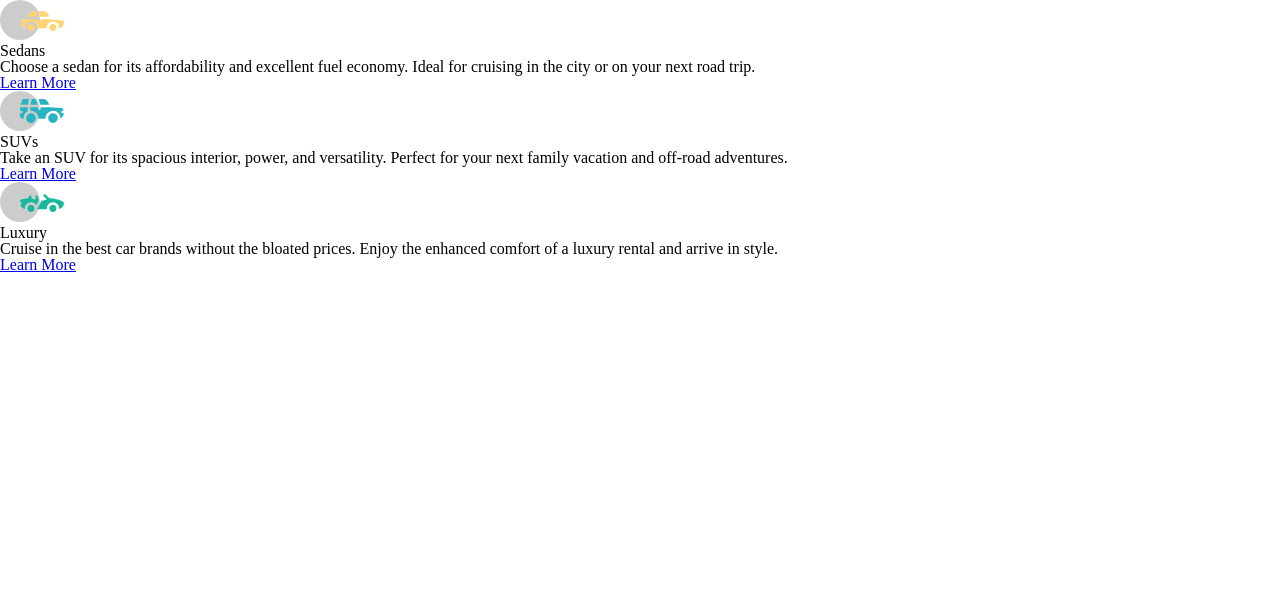
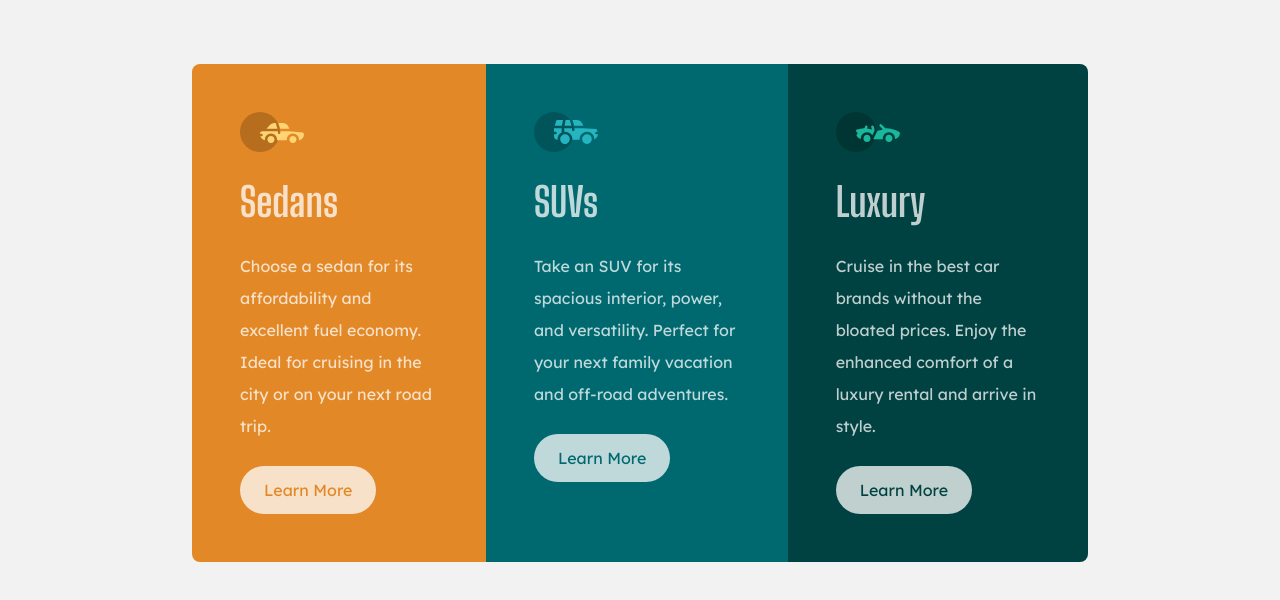
Before and after one commit to moheb2000/3-column-preview-card-component-challenge-hub, a plain HTML site: page index.html in a window 1280 px wide. Drawn offline with Linux system fonts and the light colour scheme.

Commit message:
Complete style.css

```diff
--- a/css/style.css
+++ b/css/style.css
@@ -1,2 +1,91 @@
 @import "reset.css";
 @import url('https://fonts.googleapis.com/css2?family=Big+Shoulders+Display:wght@700&family=Lexend+Deca&display=swap');
+
+:root {
+  --fs-default: 15px;
+
+  --cl-bright-orange: hsl(31, 77%, 52%);
+  --cl-dark-cyan: hsl(184, 100%, 22%);
+  --cl-very-dark-cyan: hsl(179, 100%, 13%);
+  --cl-light-gray: hsl(0, 0%, 95%);
+  --cl-transparent-white: hsla(0, 0%, 100%, 0.75);
+}
+
+@media all and (min-width: 768px) {
+  :root {
+    --fs-default: 16px;
+  }
+}
+
+html {
+  background: var(--cl-light-gray);
+  color: var(--cl-transparent-white);
+  font: 400 var(--fs-default) 'Lexend Deca';
+}
+
+h1 {
+  font: 700 2.5em 'Big Shoulders Display';
+  padding: 1.5rem 0;
+}
+
+p {
+  line-height: 2rem;
+  margin-bottom: 1.5rem;
+}
+
+a {
+  display: inline-block;
+  text-decoration: none;
+  background: var(--cl-transparent-white);
+  padding: 1rem 1.5rem;
+  border-radius: 2rem;
+}
+
+.container {
+  width: 90%;
+  margin: 5% auto;
+  border-radius: .5rem;
+  overflow: hidden;
+  display: flex;
+  flex-direction: column;
+}
+
+.sedans {
+  background: var(--cl-bright-orange);
+  padding: 3rem;
+}
+
+.sedans a {
+  color: var(--cl-bright-orange);
+}
+
+.suvs {
+  background: var(--cl-dark-cyan);
+  padding: 3rem;
+}
+
+.suvs a {
+  color: var(--cl-dark-cyan);
+}
+
+.luxury {
+  background: var(--cl-very-dark-cyan);
+  padding: 3rem;
+}
+
+.luxury a {
+  color: var(--cl-very-dark-cyan);
+}
+
+@media all and (min-width: 768px) {
+  .container {
+    flex-direction: row;
+    width: 80%;
+  }
+}
+
+@media all and (min-width: 1024px) {
+  .container {
+    width: 70%;
+  }
+}
```
